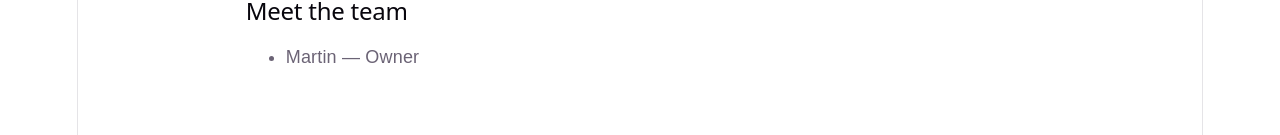
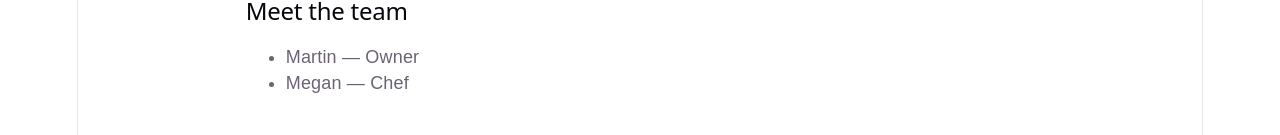
Before and after one commit to KNors22/restaurant-menu, a React (Vite) app: page /about in a window 1280 px wide. Shown: the part 165-300 px from the top of the page. Built offline with nearby package versions, Linux system fonts and the light colour scheme.

Commit message:
Add megan to the about page

```diff
--- a/src/pages/About.jsx
+++ b/src/pages/About.jsx
@@ -1,5 +1,6 @@
 const team = [
   { name: "Martin", role: "Owner" },
+  { name: "Megan", role: "Chef" },
 ];
 
 function About(){
```
Also changed, not shown: 1 other file (tests, documents, lock files or other folders).
